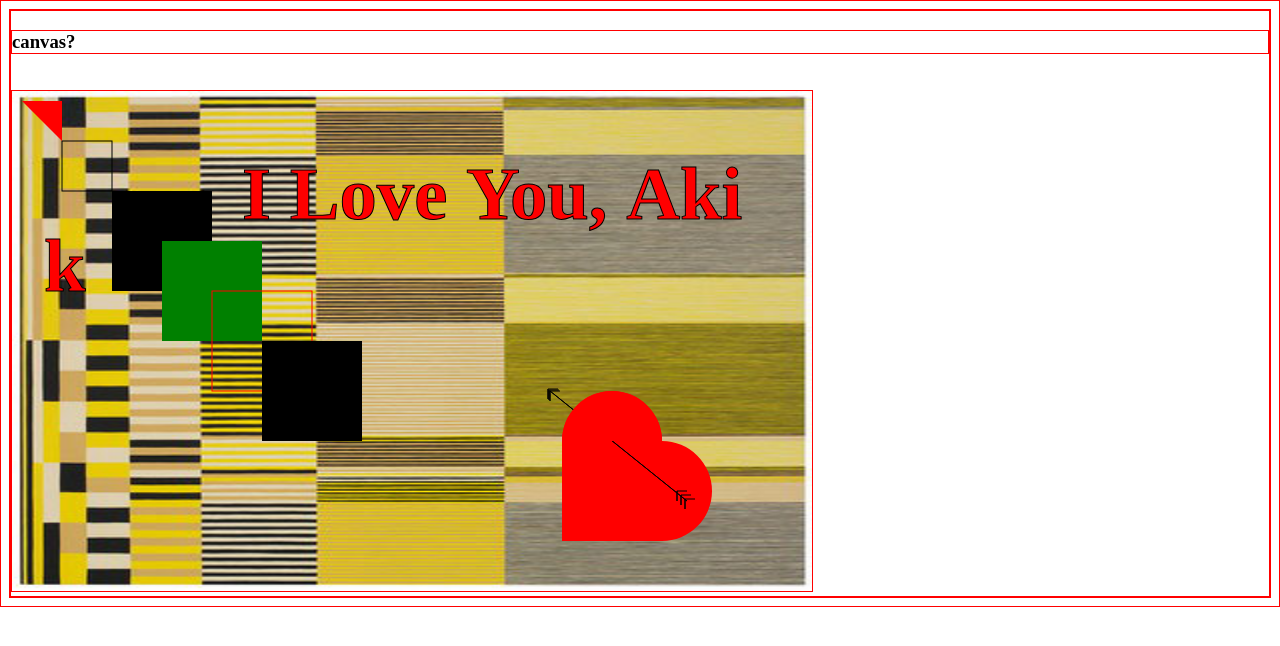
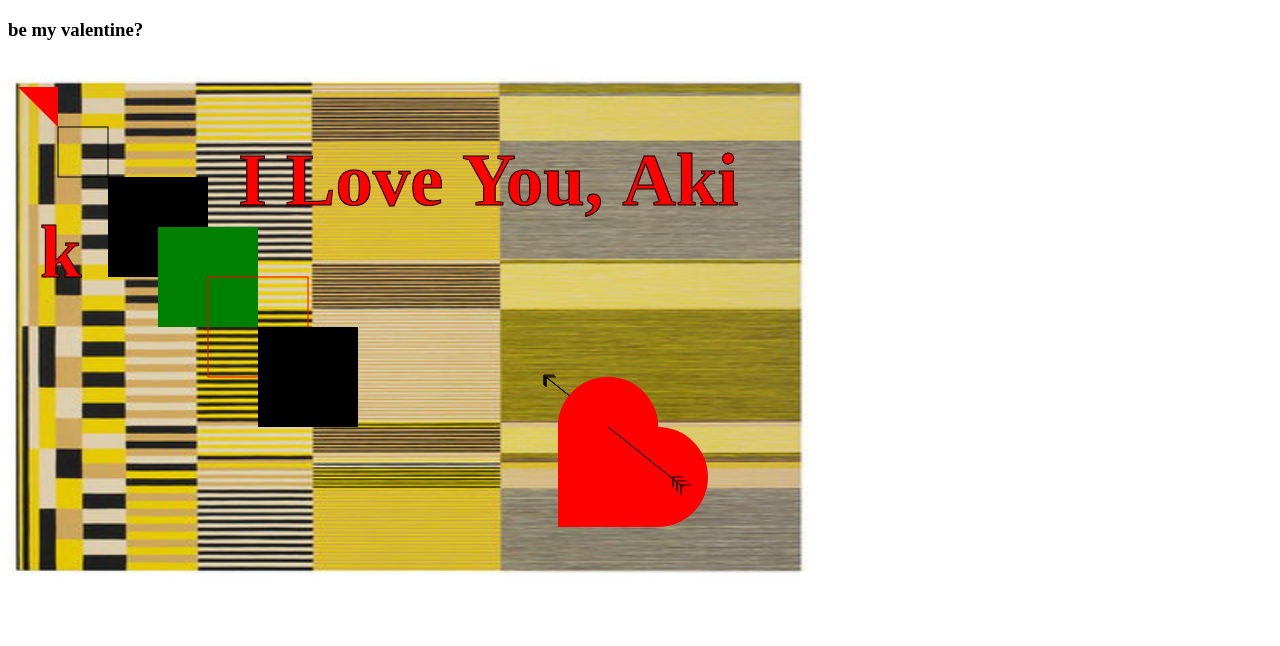
Before and after one commit to ken-decker/ken-decker.github.io, a plain HTML site: page index.html in a window 1280 px wide. Drawn offline with Linux system fonts and the light colour scheme.

Commit message:
full valentino

```diff
--- a/index.html
+++ b/index.html
@@ -3,14 +3,14 @@
         <meta charset="utf-8">
         <meta http-equiv="X-UA-Compatible" content="IE=edge">
         <meta name="viewport" content="width=device-width, initial-scale=1">
-        <title>canvas example</title>
+        <title>valentine</title>
         <!--link rel="stylesheet" href="css/bootstrap.min.css"-->
         <link rel="stylesheet" href="./main.css">
     </head>
 
     <body>
         <div class="container">
-            <h3>canvas?</h3><br>
+            <h3>be my valentine?</h3><br>
             <canvas id="c" width="800" height="500"></canvas>
         </div>
         <script type="text/javascript">
--- a/main.css
+++ b/main.css
@@ -1,3 +1,3 @@
 * {
-    border: 1px solid red;
+//    border: 1px solid red;
 }
```
